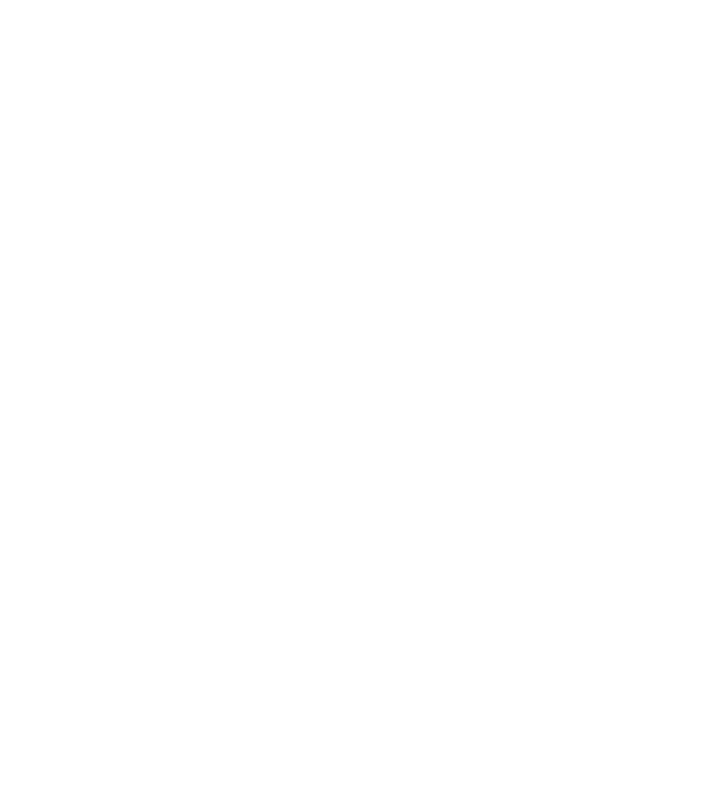
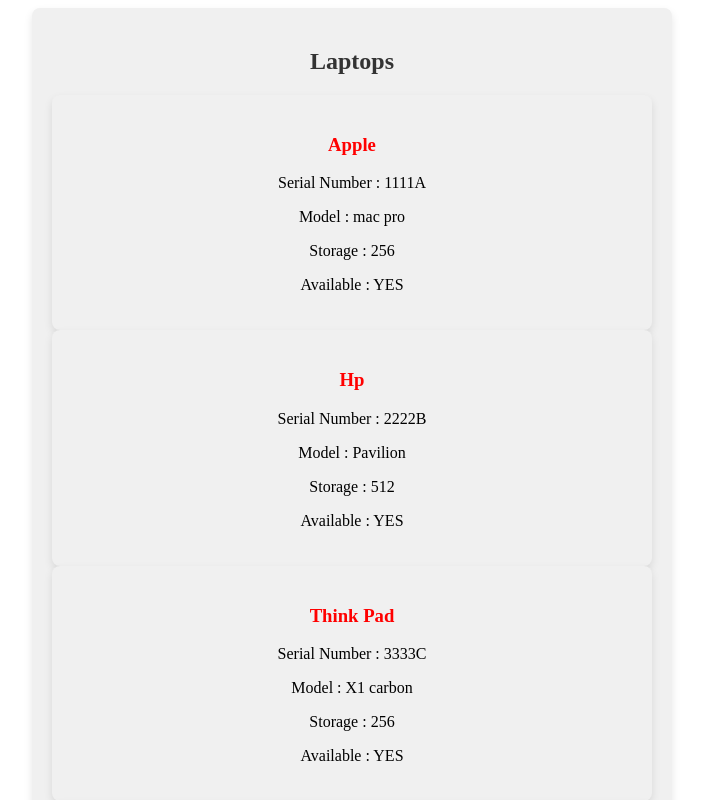
Before and after one commit to kir4t/Gurkirat-Singh-Learning-Angular, an Angular app: page / in a window 1280 px wide. Shown: the top 800 px of the page, without its empty margins (288-991 px from the left). Built offline with nearby package versions, Linux system fonts and the light colour scheme.

Commit message:
add 6 instances, created Html and added css to it

```diff
--- a/src/app/app.component.css
+++ b/src/app/app.component.css
@@ -0,0 +1,20 @@
+div {
+  max-width: 600px;
+  margin: 0 auto;
+  padding: 20px;
+  background-color: #f0f0f0;
+  border-radius: 8px;
+  text-align: center;
+  box-shadow: 0 4px 8px rgba(0, 0, 0, 0.1);
+}
+h2 {
+  text-align: center;
+  color: #333;
+  margin-bottom: 20px;
+}
+
+h3
+{
+  color: red;
+  text-align: center;
+}
--- a/src/app/app.component.html
+++ b/src/app/app.component.html
@@ -1,14 +1,10 @@
-<!DOCTYPE html>
-<html>
-<head>
-  <title>Assignment 1</title>
-</head>
-
-<body>
-
-<h1>{{title}}</h1>
-<p>{{name}}</p>
-<p>{{collegeID}}</p>
-</body>
-
-</html>
+<div class = "container">
+  <h2>Laptops</h2>
+  <div *ngFor="let pad of ArrayList" >
+    <h3>{{pad.brand}}</h3>
+    <p>Serial Number : {{pad.serialNumber}}</p>
+    <p>Model : {{pad.model}}</p>
+    <p>Storage : {{pad.storage}}</p>
+    <p>Available : {{pad.isAvailable? 'YES' : 'NO'}}</p>
+  </div>
+</div>
--- a/src/app/app.component.ts
+++ b/src/app/app.component.ts
@@ -1,13 +1,28 @@
 import { Component } from '@angular/core';
 import { RouterOutlet } from '@angular/router';
+import {Laptops} from "./Shared/Models/Laptops";
+import {JsonPipe, NgFor, NgForOf} from "@angular/common";
 
 
 @Component({
   selector: 'app-root',
   standalone: true,
-  imports: [RouterOutlet],
+  imports: [RouterOutlet,NgForOf,JsonPipe],
   templateUrl:'./app.component.html',
   styleUrl: './app.component.css'
 })
 export class AppComponent {
+  title = 'New Laptops'
+
+  Laptop1 : Laptops = {serialNumber: "1111A", brand: "Apple", model: "mac pro", storage:  256, isAvailable: true};
+  Laptop2 : Laptops = {serialNumber: "2222B", brand: "Hp", model: "Pavilion", storage:  512, isAvailable: true};
+  Laptop3 : Laptops = {serialNumber: "3333C", brand: "Think Pad", model: "X1 carbon", storage:  256, isAvailable: true};
+  Laptop4 : Laptops = {serialNumber: "4444D", brand: "Lenovo", model: "G2 max", storage:  256, isAvailable: false};
+  Laptop5 : Laptops = {serialNumber: "5555E", brand: "Asus", model: "  book 15", storage:  512, isAvailable: false}
+  Laptop6 : Laptops = {serialNumber: "6666F", brand: "Apple", model: "  mac pro max", storage:  512, isAvailable: false}
+
+
+
+  ArrayList: Laptops[] =
+    [this.Laptop1,this.Laptop2, this.Laptop3, this.Laptop4, this.Laptop5, this.Laptop6]
 }
```
